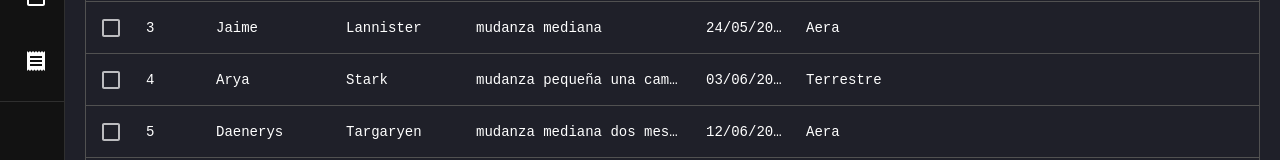
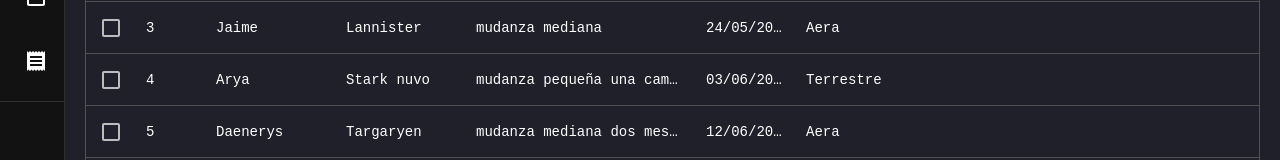
Before and after one commit to lxnda/tfglindaproyect, a React (Create React App) app: page /home in a window 1280 px wide. Shown: the part 300-460 px from the top of the page. Built offline with nearby package versions, Linux system fonts and the light colour scheme.

Commit message:
todo funciona

```diff
--- a/src/pages/menu/home.tsx
+++ b/src/pages/menu/home.tsx
@@ -39,7 +39,7 @@ const rows = [
   },
   {
     id: 4,
-    lastName: "Stark",
+    lastName: "Stark nuvo",
     firstName: "Arya",
     descripcion: "mudanza pequeña una cama, mesas",
     date: "03/06/2023",
```
